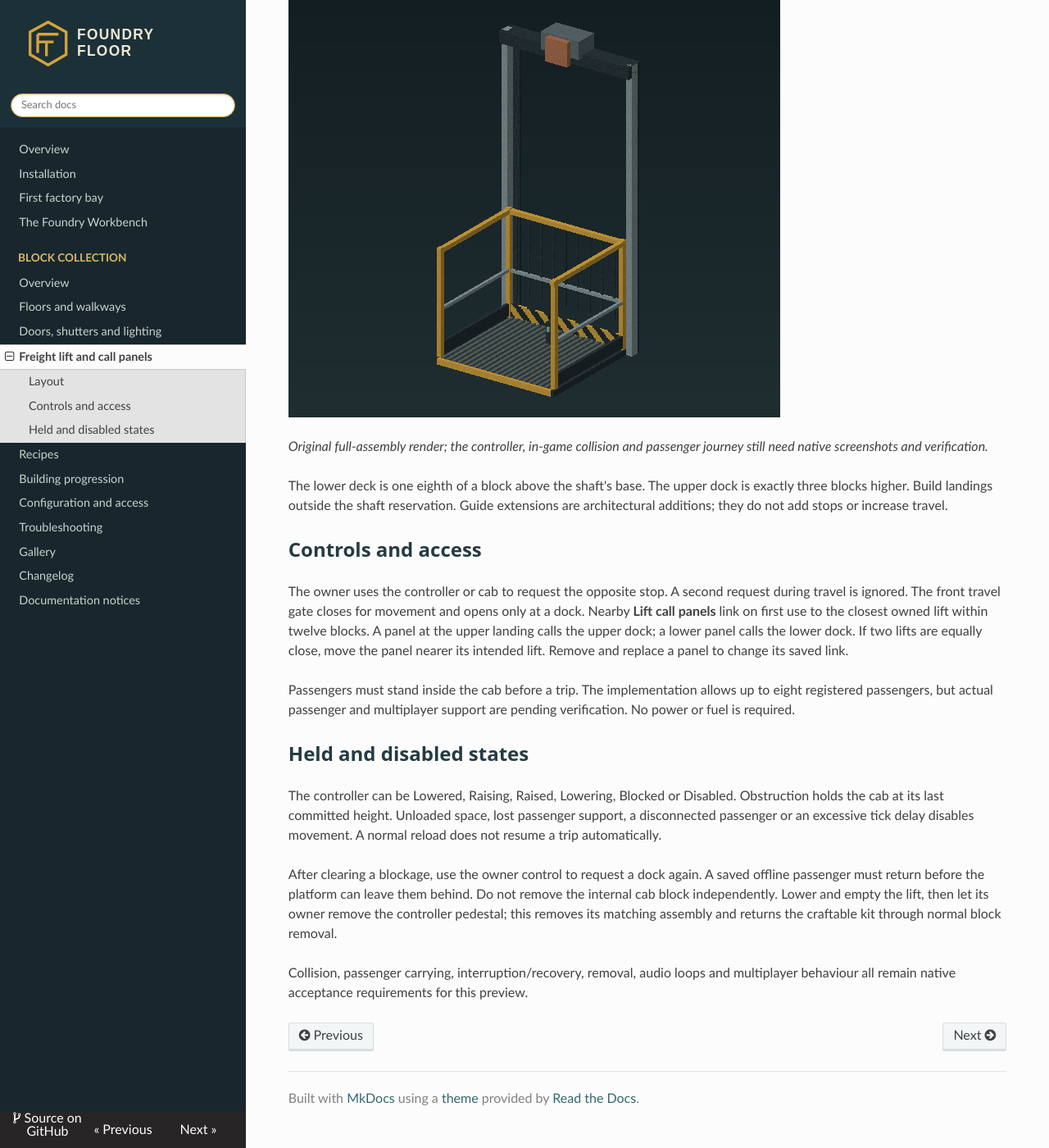
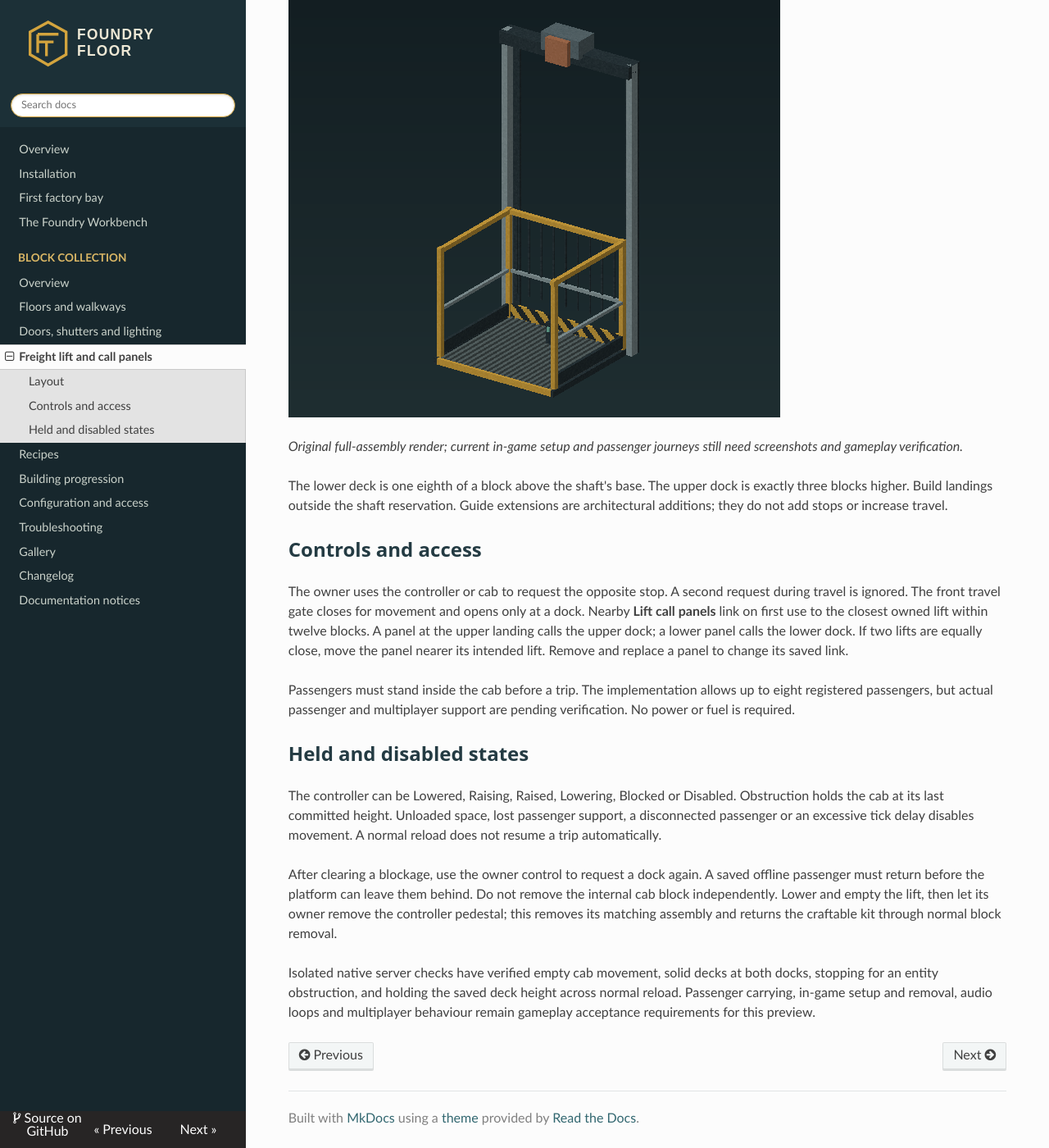
Before and after one commit to jkswoods/foundry-floor, an MkDocs documentation site: the page built from docs/features/lift.md, in a window 1280 px wide and 1400 px high, scrolled down 421 px. Shown: the whole window at 82% size. Built offline with MkDocs 1.6.1, drawn with Linux system fonts in a browser that asks for light colours.

Commit message:
Clarify lift server checks and pending passenger verification

```diff
--- a/docs/features/lift.md
+++ b/docs/features/lift.md
@@ -8,7 +8,7 @@ The craftable **Caged freight elevator** places a controller pedestal. Its compl
 
 ![Original complete freight lift model](../assets/models/FF_FreightLift.png)
 
-*Original full-assembly render; the controller, in-game collision and passenger journey still need native screenshots and verification.*
+*Original full-assembly render; current in-game setup and passenger journeys still need screenshots and gameplay verification.*
 
 The lower deck is one eighth of a block above the shaft's base. The upper dock is exactly three blocks higher. Build landings outside the shaft reservation. Guide extensions are architectural additions; they do not add stops or increase travel.
 
@@ -24,4 +24,4 @@ The controller can be Lowered, Raising, Raised, Lowering, Blocked or Disabled. O
 
 After clearing a blockage, use the owner control to request a dock again. A saved offline passenger must return before the platform can leave them behind. Do not remove the internal cab block independently. Lower and empty the lift, then let its owner remove the controller pedestal; this removes its matching assembly and returns the craftable kit through normal block removal.
 
-Collision, passenger carrying, interruption/recovery, removal, audio loops and multiplayer behaviour all remain native acceptance requirements for this preview.
+Isolated native server checks have verified empty cab movement, solid decks at both docks, stopping for an entity obstruction, and holding the saved deck height across normal reload. Passenger carrying, in-game setup and removal, audio loops and multiplayer behaviour remain gameplay acceptance requirements for this preview.
```
Also changed, not shown: docs/changelog.md (+1 -0 lines).
